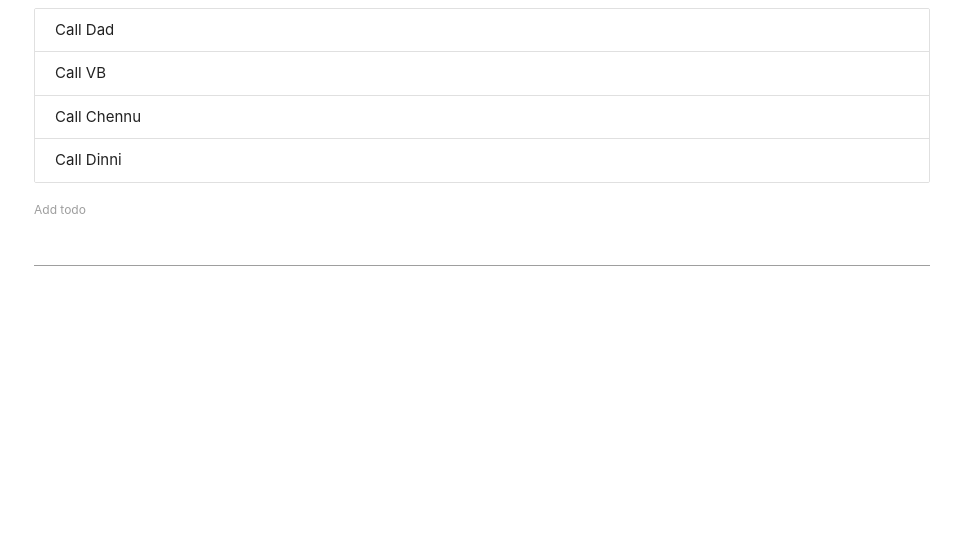
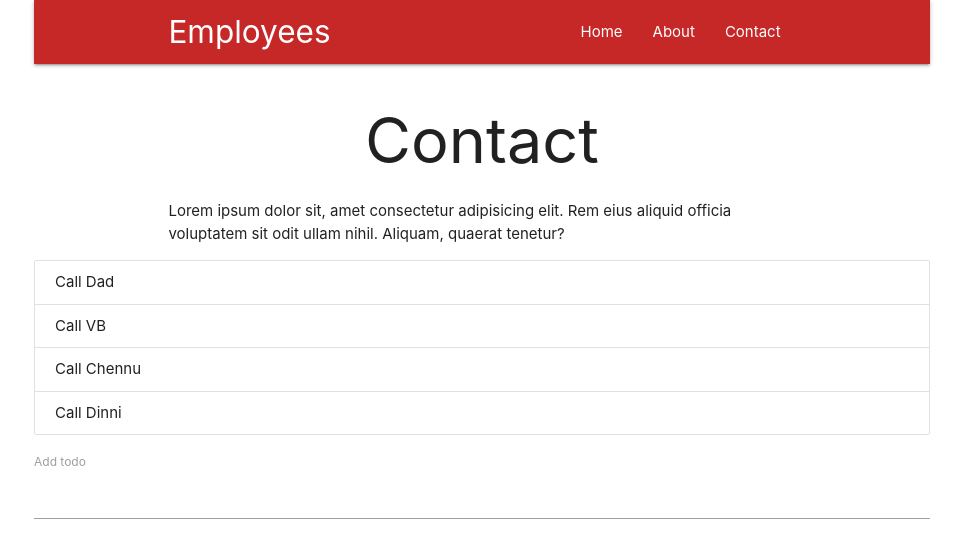
Before and after one commit to abhinav9292/todo-reactapp, a React (Create React App) app: page /contact in a window 1280 px wide. Shown: the top 558 px of the page, without its empty margins (158-1121 px from the left). Built offline with nearby package versions, Linux system fonts and the light colour scheme.

Commit message:
added react-router-dom for page navigation

```diff
--- a/package.json
+++ b/package.json
@@ -5,6 +5,7 @@
   "dependencies": {
     "react": "^16.7.0",
     "react-dom": "^16.7.0",
+    "react-router-dom": "^4.3.1",
     "react-scripts": "2.1.3"
   },
   "scripts": {
--- a/src/App.js
+++ b/src/App.js
@@ -1,26 +1,31 @@
 import React, { Component } from 'react';
 import Todos from './Todos';
 import AddTodo from './AddTodo';
+import Navbar from './components/Navbar';
+import { BrowserRouter, Route } from 'react-router-dom'
+import Home from './components/Home';
+import About from './components/About';
+import Contact from './components/Contact';
 
 class App extends Component {
 
   state = {
-    todos : [
-      { id:1, content : " Call Dad "},
-      { id:2, content : " Call VB "},
-      { id:3, content : " Call Chennu "},
-      { id:4, content : " Call Dinni "}
+    todos: [
+      { id: 1, content: " Call Dad " },
+      { id: 2, content: " Call VB " },
+      { id: 3, content: " Call Chennu " },
+      { id: 4, content: " Call Dinni " }
     ]
   }
 
   // delete todo from list
   deleteTodo = (id) => {
-    const todos =  this.state.todos.filter( todos => {
+    const todos = this.state.todos.filter(todos => {
       return todos.id !== id;
     })
 
     this.setState({
-      todos : todos
+      todos: todos
     })
   }
 
@@ -37,10 +42,17 @@
 
   render() {
     return (
-      <div className="todo-app container">
-        <Todos  todos = {this.state.todos}  deleteTodo = { this.deleteTodo }/>
-        <AddTodo addTodo = { this.addTodo }/>
-      </div>
+      <BrowserRouter>
+        <div className="todo-app container">
+          <Navbar />
+          <Route path="/home"  component={Home} />
+          <Route path="/about"  component={About} />
+          <Route path="/contact"  component={Contact} />
+          <Todos todos={this.state.todos} deleteTodo={this.deleteTodo} />
+          <AddTodo addTodo={this.addTodo} />
+        </div>
+
+      </BrowserRouter>
     );
   }
 }
--- /dev/null
+++ b/src/components/About.js
@@ -0,0 +1,14 @@
+import React from 'react';
+
+
+const About = () => {
+    return(
+        <div className="container">
+            <h1 className="center">About</h1>
+            <p>Lorem ipsum dolor sit, amet consectetur adipisicing elit.
+                Rem eius aliquid officia voluptatem sit odit ullam nihil. Aliquam, quaerat tenetur?</p>
+        </div>
+    )
+}
+
+export default About;
--- /dev/null
+++ b/src/components/Contact.js
@@ -0,0 +1,14 @@
+import React from 'react';
+
+
+const Contact = () => {
+    return(
+        <div className="container">
+            <h1 className="center">Contact</h1>
+            <p>Lorem ipsum dolor sit, amet consectetur adipisicing elit.
+                Rem eius aliquid officia voluptatem sit odit ullam nihil. Aliquam, quaerat tenetur?</p>
+        </div>
+    )
+}
+
+export default Contact;
--- /dev/null
+++ b/src/components/Home.js
@@ -0,0 +1,14 @@
+import React from 'react';
+
+
+const Home = () => {
+    return(
+        <div className="container">
+            <h1 className="center">Home</h1>
+            <p>Lorem ipsum dolor sit, amet consectetur adipisicing elit.
+                Rem eius aliquid officia voluptatem sit odit ullam nihil. Aliquam, quaerat tenetur?</p>
+        </div>
+    )
+}
+
+export default Home;
--- /dev/null
+++ b/src/components/Navbar.js
@@ -0,0 +1,20 @@
+import React from 'react';
+import { Link, NavLink} from 'react-router-dom'
+
+const Navbar = () => {
+
+    return(
+        <nav className="nav-wrapper red darken-3">
+            <div className="container">
+            <a  className="brand-logo">Employees</a>
+            <ul className="right">
+                <li><Link to="/home"> Home </Link>  </li>
+                <li><Link to="/about"> About</Link></li>
+                <li><Link to="/contact"> Contact </Link>  </li>
+            </ul>
+            </div>
+        </nav>
+    )
+}
+
+export default Navbar;
```
Also changed, not shown: 1 other file (tests, documents, lock files or other folders).
